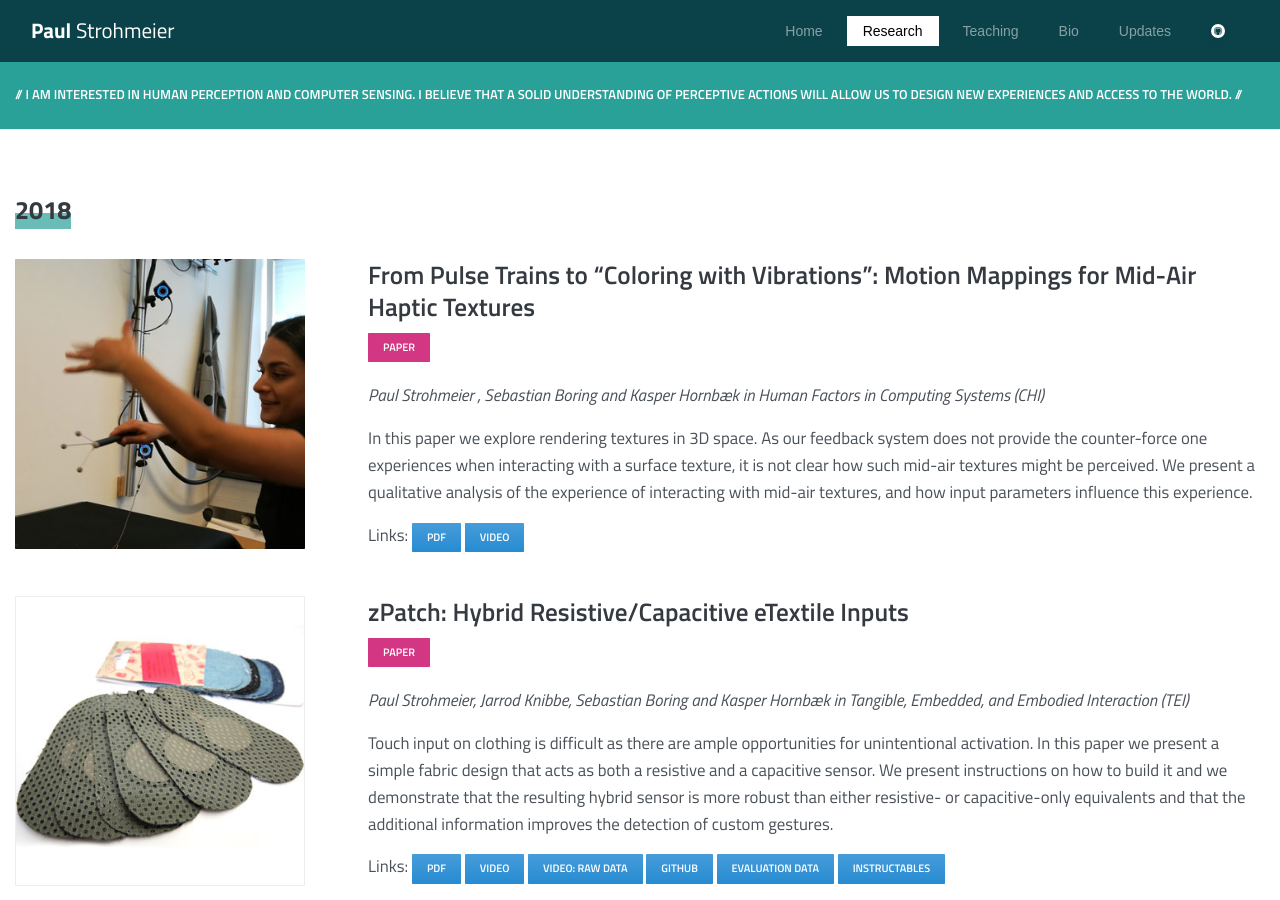
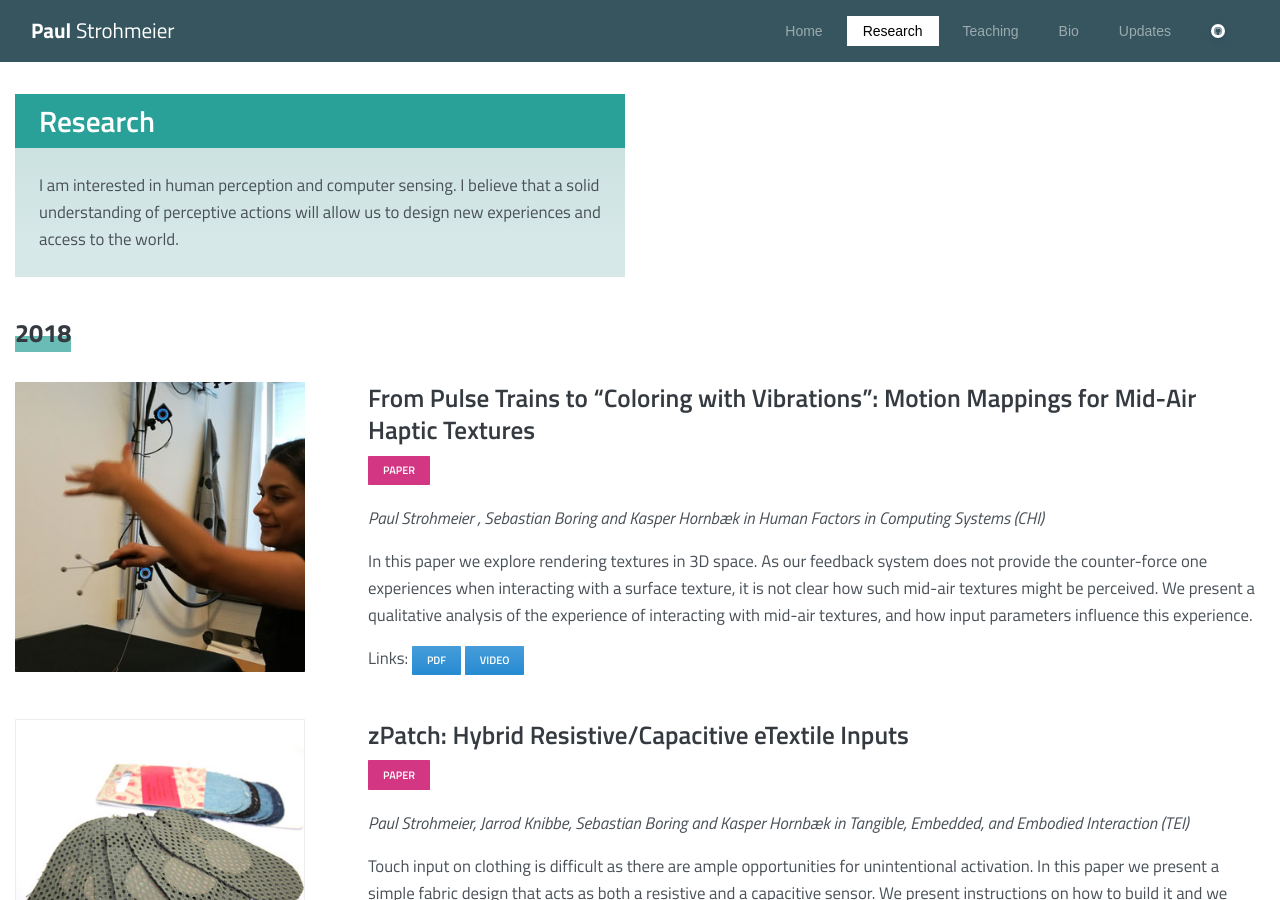
Before and after one commit to fkeel/fkeel.gitub.io, a Jekyll site: the page built from research.html, in a window 1280 px wide and 900 px high. Built offline with Jekyll 4.4.1, drawn with Linux system fonts in a browser that asks for light colours.

Commit message:
Box updates for Research and Teaching

```diff
--- a/_layouts/page_with_header.html
+++ /dev/null
@@ -1,10 +0,0 @@
-<!DOCTYPE html>
-<html>
-  {% include head.html %}
-  <body style="padding-top: 0px;">
-    {% include nav.html %}
-    {{ content }}
-    {% include footer.html %}
-    {% include footer_scripts.html %}
-  </body>
-</html>
--- a/research.html
+++ b/research.html
@@ -1,16 +1,22 @@
 ---
-layout: page_with_header
+layout: page
 title: Research
 active_menu_title: "Research"
 ---
 
+<div class="row">
+  <div class="col-xl-6 col-md-12">
+    {% assign card = site.data.homepage.cards.one %}
+    <div class="card card-pricing border-0 bg-cyan-ll py-0">
+      <h3 class="mb-0 pl-4 mt-0 k-subheader bg-cyan text-white py-2 mx-0">Research</h3>
+      <div class="card-body py-4">
+          <p class="card-text text">{{ card.description }}</p>
+          <!-- <a href="{{ card.url }}" class="btn btn-cyan-tl mt-2 py-1">{{ card.url_text }}</a> -->
+      </div>
+    </div>
+  </div>
+</div>
 
-
-{% assign header_text = site.data.homepage.cards.one.description %}
-{% include _page_header.html %}
-
-<main>
-  <div class="container">
 
 {% assign unsorted_research_data = site.data.research | group_by: 'year' %}
 {% assign research_data = unsorted_research_data | sort: 'name' | reverse %}
@@ -20,7 +26,7 @@ active_menu_title: "Research"
   <section class="slice slice-lg pb-0">
     <div class="row bg-wh" >
       <div class="col-12">
-        <div class="mt-5 text-left">
+        <div class="mt-4 text-left">
           {% assign name = research_entry_group.name %}
           {% if name == "" %}{% break %}{% endif %}
           <h4 class="heading font-weight-700"><span class="k-border-cyan">{{name}}</span></h4>
@@ -64,6 +70,3 @@ active_menu_title: "Research"
     {% endfor %}
   </section>
 {% endfor %}
-
-</div>
-<main>
--- a/updates.html
+++ b/updates.html
@@ -7,7 +7,7 @@ active_menu_title: "Updates"
 <section class="slice">
     <div class="row">
     <div class="col-lg-12 offset-lg-0 col-md-12 offset-md-0">
-      <h3 class="mb-5 k-subheader"><span class="k-border-cyan">Updates</span></h3>
+      <h3 class="mb-4 k-subheader"><span class="k-border-cyan">Updates</span></h3>
       {% assign home_updates = site.data.updates %}
       {% for data in home_updates %}
       <div class="card card-pricing mb-4 border-0 bg-lightest mb-5">
```
Also changed, not shown: bio.html (+2 -8 lines), teaching.html (+15 -9 lines).
